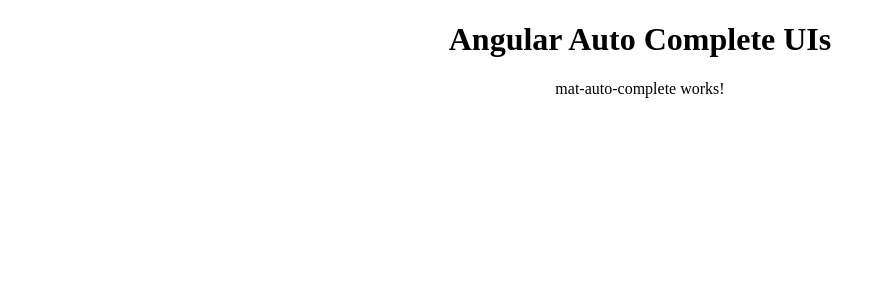
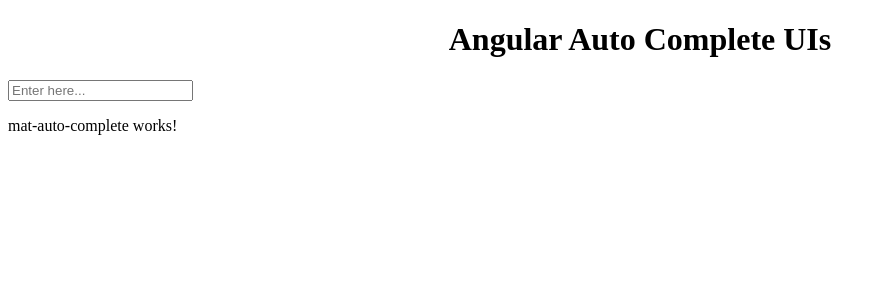
Before and after one commit to hgouw/AutoComplete, an Angular app: page / in a window 1280 px wide. Shown: the top 300 px of the page, without its empty margins (0-886 px from the left). Built offline with nearby package versions, Linux system fonts and the light colour scheme.

Commit message:
Added TextBoxComponent

```diff
--- a/src/app/app.component.html
+++ b/src/app/app.component.html
@@ -2,5 +2,7 @@
   <h1>
     {{ title }}
   </h1>
-  <app-mat-auto-complete></app-mat-auto-complete>
 </div>
+<app-text-box></app-text-box>
+<br/>
+<app-mat-auto-complete></app-mat-auto-complete>
--- a/src/app/app.module.ts
+++ b/src/app/app.module.ts
@@ -5,11 +5,13 @@ import { FormsModule, ReactiveFormsModule } from '@angular/forms';
 import { HttpModule } from '@angular/http';
 
 import { AppComponent } from './app.component';
+import { TextBoxComponent } from './text-box/text-box.component';
 import { MatAutoCompleteComponent } from './mat-auto-complete/mat-auto-complete.component';
 
 @NgModule({
   declarations: [
     AppComponent,
+    TextBoxComponent,
     MatAutoCompleteComponent
   ],
   imports: [
--- /dev/null
+++ b/src/app/text-box/text-box.component.css
@@ -0,0 +1,3 @@
+.spacer {
+    flex: 1 1 auto;
+  }
--- /dev/null
+++ b/src/app/text-box/text-box.component.html
@@ -0,0 +1 @@
+<input type="text" [(ngModel)]="inputText" placeholder="Enter here...">{{inputText}}
--- /dev/null
+++ b/src/app/text-box/text-box.component.ts
@@ -0,0 +1,16 @@
+import { Component, OnInit } from '@angular/core';
+
+@Component({
+  selector: 'app-text-box',
+  templateUrl: './text-box.component.html',
+  styleUrls: ['./text-box.component.css']
+})
+export class TextBoxComponent implements OnInit {
+  inputText = '';
+
+  constructor() { }
+
+  ngOnInit() {
+  }
+
+}
```
Also changed, not shown: 1 other file (tests, documents, lock files or other folders).
